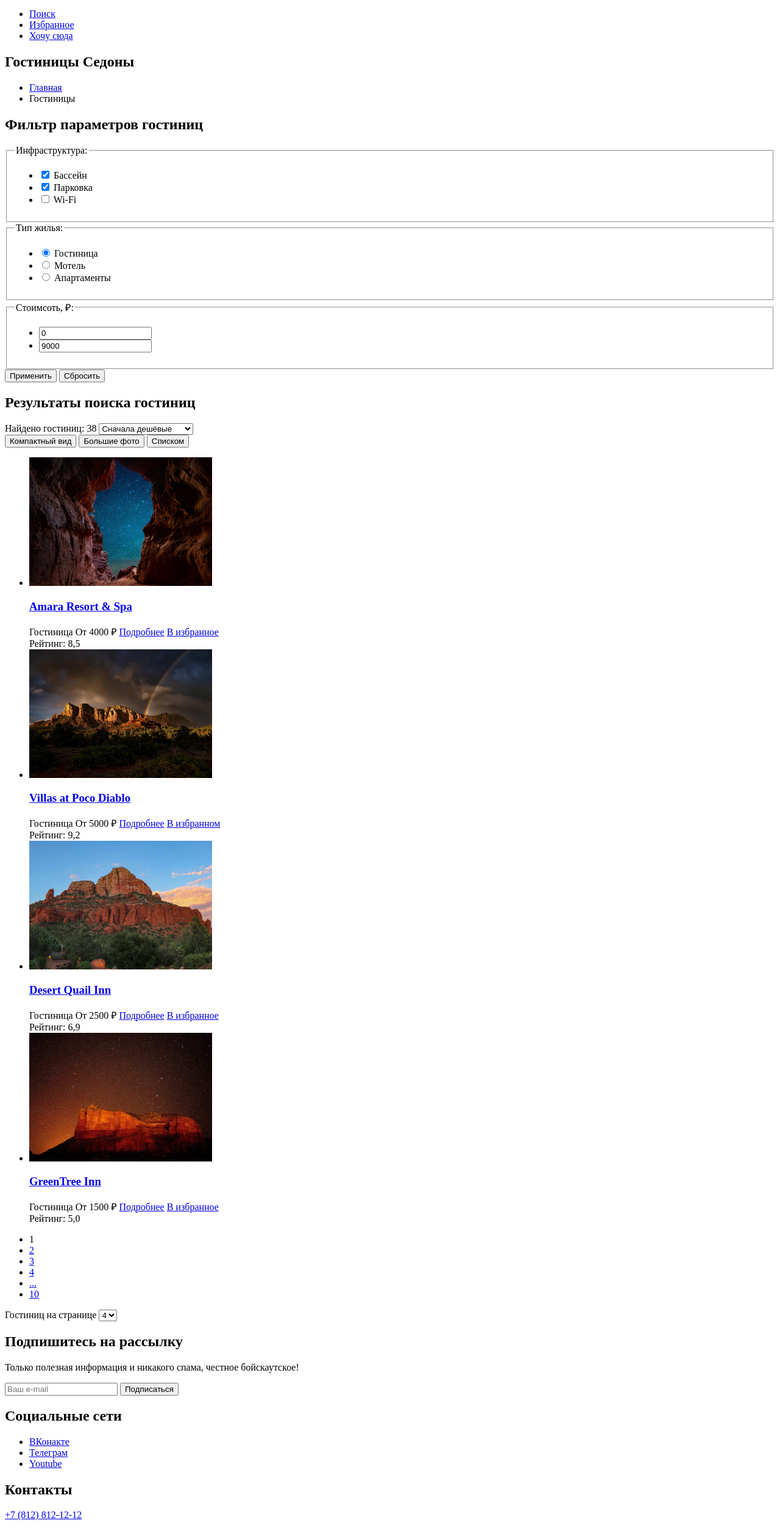
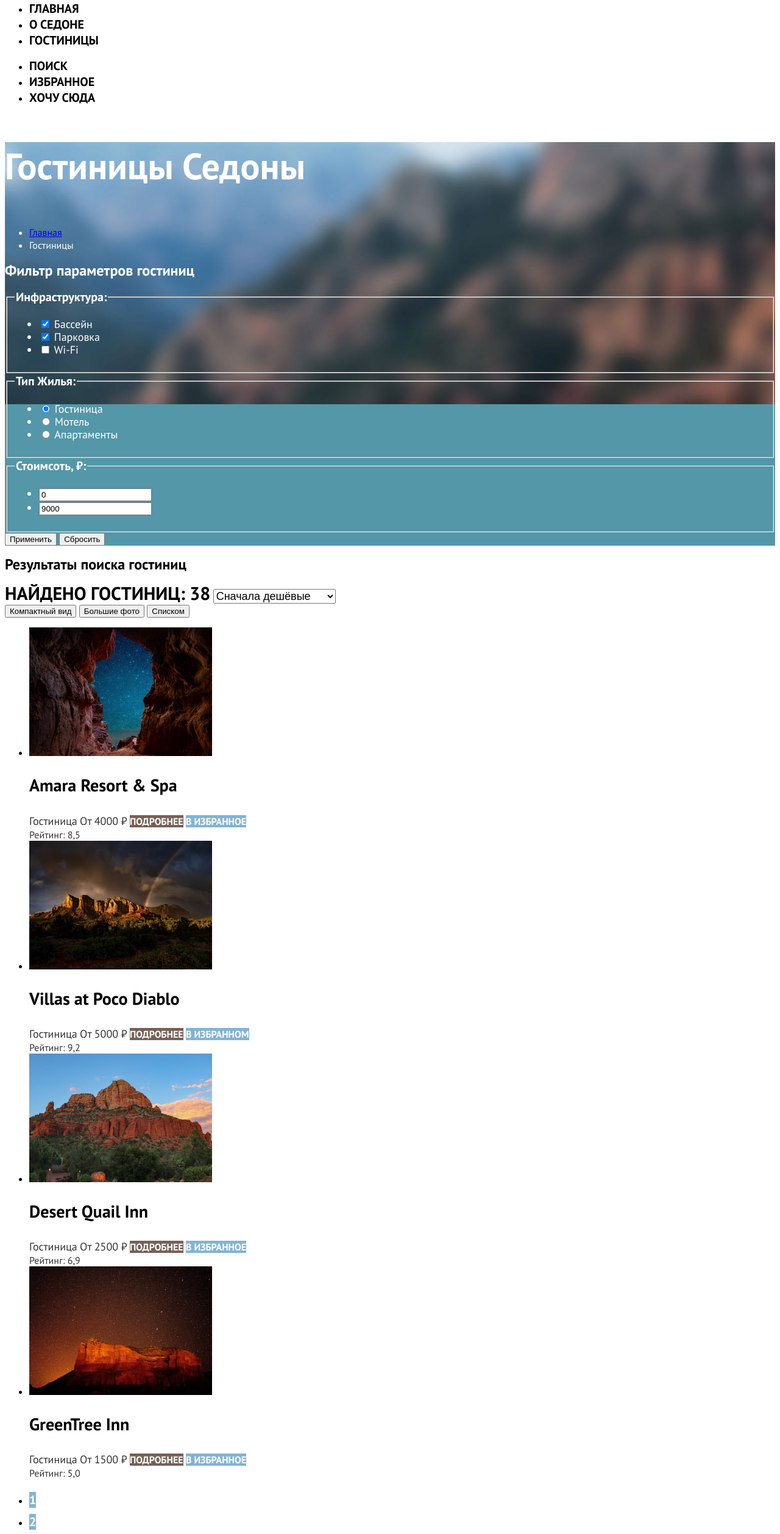
Before and after one commit to htmlacademy-htmlcss/791627-sedona-34, a plain HTML site: page catalog.html in a window 1280 px wide. Shown: the part 98-2614 px from the top of the page at 61% size. Drawn offline with Linux system fonts and the light colour scheme.

Commit message:
Добавляет базовую стилизацию всех страниц

```diff
--- a/catalog.html
+++ b/catalog.html
@@ -4,13 +4,14 @@
 <head>
   <meta charset="utf-8">
   <title>Седона</title>
+  <link rel="stylesheet" href="styles/styles.css">
 </head>
 
 <body>
   <header class="page-header">
     <nav class="navigation">
       <a class="navigation-logo" href="index.html">
-        <img class="page-header-logo" alt="Логотип город Седона." src="#">
+        <img class="page-header-logo" alt="Логотип город Седона." src="images/vector-icons/logo-sedona.svg">
       </a>
       <ul class="navigation-list">
         <li class="navigation-item">
@@ -40,6 +41,7 @@
 
   <main class="main-inner">
     <section class="main-catalog">
+      <section class="main-catalog-header">
       <h1 class="catalog-title">Гостиницы Седоны</h1>
       <ul class="breadcrumbs">
         <li class="breadcrumbs-item">
@@ -50,7 +52,8 @@
         </li>
       </ul>
       <h2 class="visually-hidden">Фильтр параметров гостиниц</h2>
-      <form class="catalog-filter" action="https://echo.htmlacademy.ru/" method="get">
+
+      <form class="catalog-filter-form" action="https://echo.htmlacademy.ru/" method="get">
 
         <fieldset class="catalog-filter-group">
           <legend class="catalog-filter-title">Инфраструктура:</legend>
@@ -115,6 +118,7 @@
         <button type="reset" name="reset">Сбросить</button>
       </form>
     </section>
+    </section>
 
     <section class="catalog-filter-results">
       <h2 class="catalog-filter-results-title visually-hidden">Результаты поиска гостиниц</h2>
@@ -139,7 +143,7 @@
           </a>
           <span class="product-card-type">Гостиница</span>
           <span class="product-card-price">От 4000 ₽</span>
-          <a class="product-card-link" href="#">Подробнее</a>
+          <a class="product-card-link-more" href="#">Подробнее</a>
           <a class="favourites-link" href="#">В избранное</a>
           <div class="rating">Рейтинг: 8,5</div>
         </li>
@@ -151,7 +155,7 @@
           </a>
           <span class="product-card-type">Гостиница</span>
           <span class="product-card-price">От 5000 ₽</span>
-          <a class="product-card-link" href="#">Подробнее</a>
+          <a class="product-card-link-more" href="#">Подробнее</a>
           <a class="favourites-link" href="#">В избранном</a>
           <div class="rating">Рейтинг: 9,2</div>
         </li>
@@ -163,7 +167,7 @@
           </a>
           <span class="product-card-type">Гостиница</span>
           <span class="product-card-price">От 2500 ₽</span>
-          <a class="product-card-link" href="#">Подробнее</a>
+          <a class="product-card-link-more" href="#">Подробнее</a>
           <a class="favourites-link" href="#">В избранное</a>
           <div class="rating">Рейтинг: 6,9</div>
         </li>
@@ -175,7 +179,7 @@
           </a>
           <span class="product-card-type">Гостиница</span>
           <span class="product-card-price">От 1500 ₽</span>
-          <a class="product-card-link" href="#">Подробнее</a>
+          <a class="product-card-link-more" href="#">Подробнее</a>
           <a class="favourites-link" href="#">В избранное</a>
           <div class="rating">Рейтинг: 5,0</div>
         </li>
@@ -214,7 +218,7 @@
   </main>
 
   <footer class="page-footer">
-    <section class="newsletter">
+    <section class="newsletter-catalog">
       <h2 class="newsletter-title">Подпишитесь на рассылку</h2>
       <p class="newsletter-desc">Только полезная информация и никакого спама, честное бойскаутское!</p>
       <form class="newsletter-form" action="https://echo.htmlacademy.ru/" method="post">
--- /dev/null
+++ b/styles/styles.css
@@ -0,0 +1,258 @@
+@font-face {
+  font-family: "PT Sans";
+  font-style: normal;
+  font-weight: 400;
+  src: url(../fonts/ptsans-400.woff2) format("woff2");
+  font-display: swap;
+}
+
+@font-face {
+  font-family: "PT Sans";
+  font-style: normal;
+  font-weight: 700;
+  src: url(../fonts/ptsans-700.woff2) format("woff2");
+  font-display: swap;
+}
+
+body {
+  font-family: "PT Sans", sans-serif;
+  font-size: 16px;
+  line-height: 21px;
+  background-color: #ffffff;
+  color: #000000;
+}
+
+.page-header {
+}
+
+.navigation-link {
+  line-height: 26px;
+  font-weight: 700;
+  text-align: center;
+  font-size: 20px;
+  color: #000000;
+  background-color: #ffffff;
+  text-decoration: none;
+  text-transform: uppercase;
+}
+
+.logo {
+  background-color: #83afad;
+  background-image: url(../images/main-background.jpg);
+  background-size: 100%;
+  background-repeat: no-repeat;
+}
+
+.slogan {
+  font-size: 30px;
+  font-weight: 700;
+  line-height: 36px;
+  text-transform: uppercase;
+  text-align: center;
+}
+
+.slogan-desc {
+  font-size: 22px;
+  line-height: 26px;
+  text-align: center;
+}
+
+.advantages-list {
+  text-align: center;
+}
+
+.advantages-item-title,
+.advantages-item-other-title {
+  font-size: 24px;
+  line-height: 28px;
+  font-weight: 700;
+  text-transform: uppercase;
+}
+
+.advantages-item p {
+  font-size: 18px;
+  line-height: 21px;
+  color: #333333;
+}
+
+.advantages-item-1-bg,
+.advantages-item-2 {
+  background-color: #82b3d3;
+}
+
+.housing,
+.souvenir,
+.advantages-item-3,
+.advantages-item-5 {
+  background-color: rgba(131, 179, 211, 0.12);
+}
+
+.advantages-item-4 {
+  background-color: rgba(131, 179, 211, 0.2);
+}
+
+.search-product-subtitle {
+  font-size: 30px;
+  line-height: 36px;
+  font-weight: 700;
+  text-transform: uppercase;
+  text-align: center;
+}
+
+.search-product-desc {
+  font-weight: 400;
+  font-size: 22px;
+  line-height: 26px;
+  text-align: center;
+}
+
+.search-product-link {
+  text-decoration: none;
+  text-transform: uppercase;
+  background-color: #756157;
+  text-align: center;
+  color: #ffffff;
+}
+
+.newsletter {
+  background-image: url(../images/background-subscribe.jpg);
+  background-size: 100%;
+  background-repeat: no-repeat;
+  background-color: rgb(136, 199, 201);
+  text-align: center;
+  color: #ffffff;
+}
+
+.newsletter-title {
+  font-weight: 700;
+  font-size: 30px;
+  line-height: 36px;
+  text-transform: uppercase;
+}
+
+.newsletter-desc {
+  font-weight: 400;
+  font-size: 22px;
+  line-height: 26px;
+}
+
+.contacts-phone {
+  font-size: 40px;
+  line-height: 40px;
+  text-transform: uppercase;
+  text-decoration: none;
+  text-align: center;
+  color: #000000;
+}
+
+/* Catalog */
+
+.main-catalog-header {
+  background-color: rgb(83, 151, 168);
+  background-image: url(../images/background-catalog-filter.jpg);
+  background-size: 100%;
+  background-repeat: no-repeat;
+  color: #ffffff;
+}
+
+.catalog-title {
+  font-weight: 700;
+  font-size: 60px;
+  line-height: 78px;
+}
+
+.catalog-filter-title {
+  font-weight: 700;
+  font-size: 20px;
+  line-height: 26px;
+  text-transform: capitalize;
+}
+
+.catalog-filter-item {
+  font-weight: 400;
+  font-size: 18px;
+  line-height: 21px;
+}
+
+.catalog-filter-results a {
+  text-decoration: none;
+}
+
+.catalog-filter-results-count {
+  font-weight: 700;
+  font-size: 30px;
+  line-height: 36px;
+  text-transform: uppercase;
+}
+
+.select-control {
+  font-weight: 400;
+  font-size: 18px;
+  line-height: 21px;
+}
+
+.product-card-link {
+  font-weight: 700;
+  font-size: 24px;
+  line-height: 28px;
+  color: #000000;
+}
+
+.product-card-type,
+.product-card-price {
+  font-weight: 400;
+  font-size: 18px;
+  line-height: 21px;
+  color: #333333;
+}
+
+.product-card-link-more {
+  background-color: #756157;
+  font-weight: 700;
+  font-size: 16px;
+  line-height: 20px;
+  color: #ffffff;
+  text-transform: uppercase;
+}
+
+.favourites-link {
+  background-color: #82b3d3;
+  font-weight: 700;
+  font-size: 16px;
+  line-height: 20px;
+  color: #ffffff;
+  text-transform: uppercase;
+}
+
+.rating {
+  font-weight: 400;
+  font-size: 16px;
+  line-height: 20px;
+  color: #333333;
+}
+
+.pagination-link {
+  background-color: #82b3d3;
+  font-weight: 700;
+  font-size: 20px;
+  line-height: 36px;
+  text-align: center;
+  color: #ffffff;
+}
+
+.pagination-current {
+  color: #00000;
+}
+
+.product-on-page {
+  font-weight: 400;
+  font-size: 18px;
+  line-height: 21px;
+  color: #333333;
+}
+
+.newsletter-catalog {
+  background-size: 100%;
+  background-repeat: no-repeat;
+  text-align: center;
+  color: #000000;
```
Also changed, not shown: index.html (+12 -6 lines), images/vector-icons/sedona-welcome-logo.svg (added), 1 other file.
